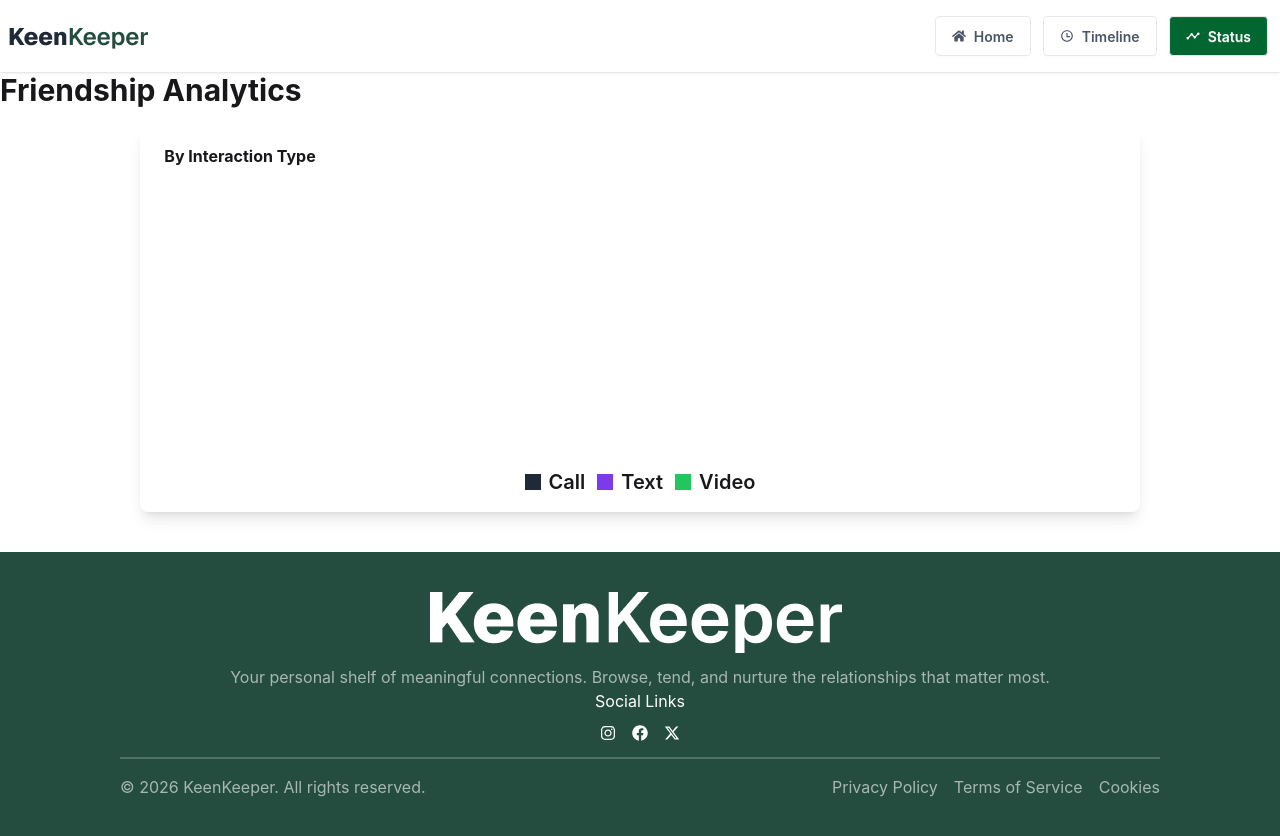
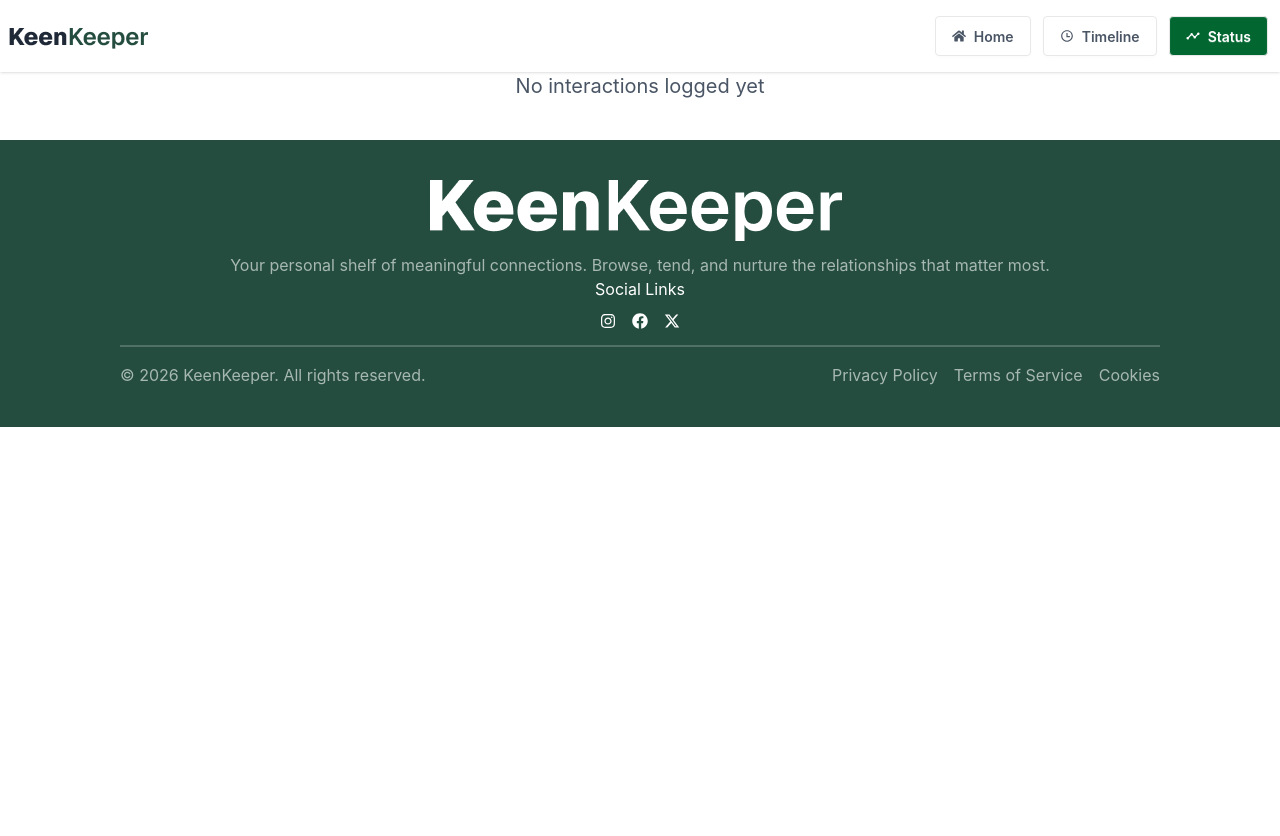
Before and after one commit to fahmidaafrozmoni2928-droid/keen-keeper, a React (Vite) app: page /status in a window 1280 px wide. Shown: the top 836 px of the page. After the commit the page ends 800 px from the top, so only its background shows below. Built offline with nearby package versions, Linux system fonts and the light colour scheme.

Commit message:
added conditional redaring in status component

```diff
--- a/src/Status/Status.jsx
+++ b/src/Status/Status.jsx
@@ -17,12 +17,19 @@ const Status = () => {
         {name:"Video", value:videoList.length}
 
     ]
+
+    const dataFilter = data.filter(d => d.value > 0);
     const getColor = (type) => {
         if (type === "call") return "#1F2937";
         if(type === "text") return "#7C3AED";
         if(type === "video") return "#22C55E";
     };
     return(
+
+
+        dataFilter.length === 0 ? (<h2 className="text-center text-xl text-gray-600">No interactions logged yet</h2>) :
+        (
+
 <div className="">
 <h1 className="font-bold text-3xl container mx-auto">Friendship Analytics</h1>
 <div className="w-120 card bg-base-100  shadow-lg rounded-lg container mx-auto px-4 py-4 mt-5 flex justify-center items-center lg:w-250">
@@ -51,5 +58,8 @@ const Status = () => {
 </div>
 </div>
         )
+
+
+    )
 }
 export default Status;
--- a/src/Timeline/Timeline.jsx
+++ b/src/Timeline/Timeline.jsx
@@ -18,7 +18,7 @@ const [list, setList] = useState("");
     return(
        <div>
         <div className="dropdown dropdown-start">
-  <div  tabIndex={0} role="button" className="btn m-1">Click <IoIosArrowDropdown /></div>
+  <div  tabIndex={0} role="button" className="btn m-1">Filter Timeline <IoIosArrowDropdown /></div>
   <ul tabIndex="-1" className="dropdown-content menu bg-base-100 rounded-box z-1 w-52 p-2 shadow-sm">
     <li><a onClick={()=> setList("Call")}>Call</a></li>
     <li><a onClick={()=> setList("Text")}>Text</a></li>
```
Also changed, not shown: src/Videolist/Videolist.jsx (line endings or trailing spaces). Lines whose indentation alone changed are shown as unchanged.
